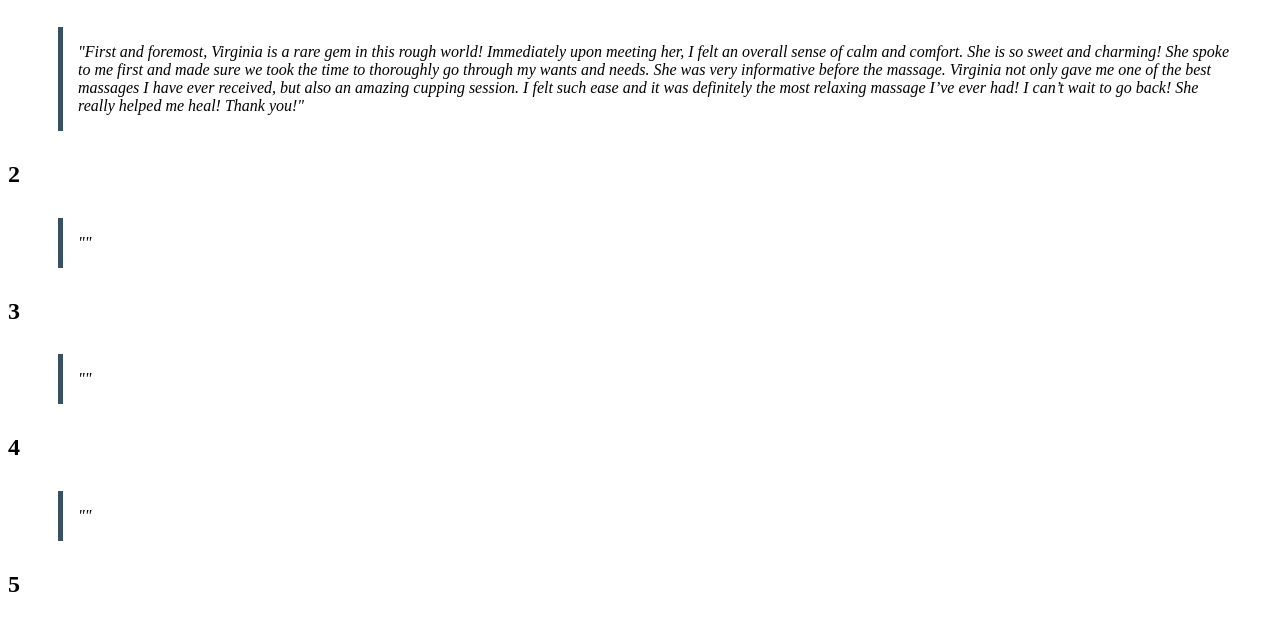
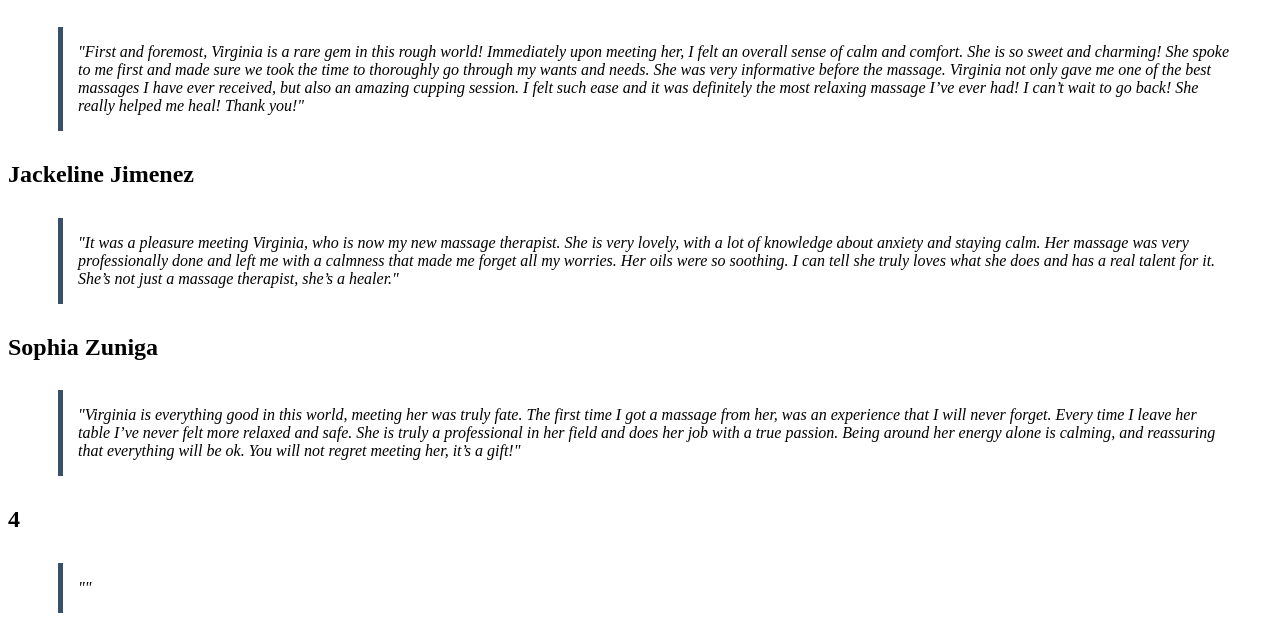
Before and after one commit to DanPartika/DanPartika.github.io, a plain HTML site: page testimonials.html in a window 1280 px wide. Shown: the part 168-793 px from the top of the page. Drawn offline with Linux system fonts and the light colour scheme.

Commit message:
added 2 testimonials

```diff
--- a/testimonials.html
+++ b/testimonials.html
@@ -40,18 +40,18 @@
             </blockquote>
         </section>
         <section>
-          <h2>2</h2>
+          <h2>Jackeline Jimenez</h2>
           <blockquote>
             <p>
-              ""
+              "It was a pleasure meeting Virginia, who is now my new massage therapist. She is very lovely, with a lot of knowledge about anxiety and staying calm. Her massage was very professionally done and left me with a calmness that made me forget all my worries. Her oils were so soothing. I can tell she truly loves what she does and has a real talent for it. She’s not just a massage therapist, she’s a healer."
             </p>
           </blockquote>
         </section>
         <section>
-          <h2>3</h2>
+          <h2>Sophia Zuniga</h2>
           <blockquote>
             <p>
-              ""
+              "Virginia is everything good in this world, meeting her was truly fate. The first time I got a massage from her, was an experience that I will never forget. Every time I leave her table I’ve never felt more relaxed and safe. She is truly a professional in her field and does her job with a true passion. Being around her energy alone is calming, and reassuring that everything will be ok. You will not regret meeting her, it’s a gift!"
             </p>
           </blockquote>
         </section>
```
